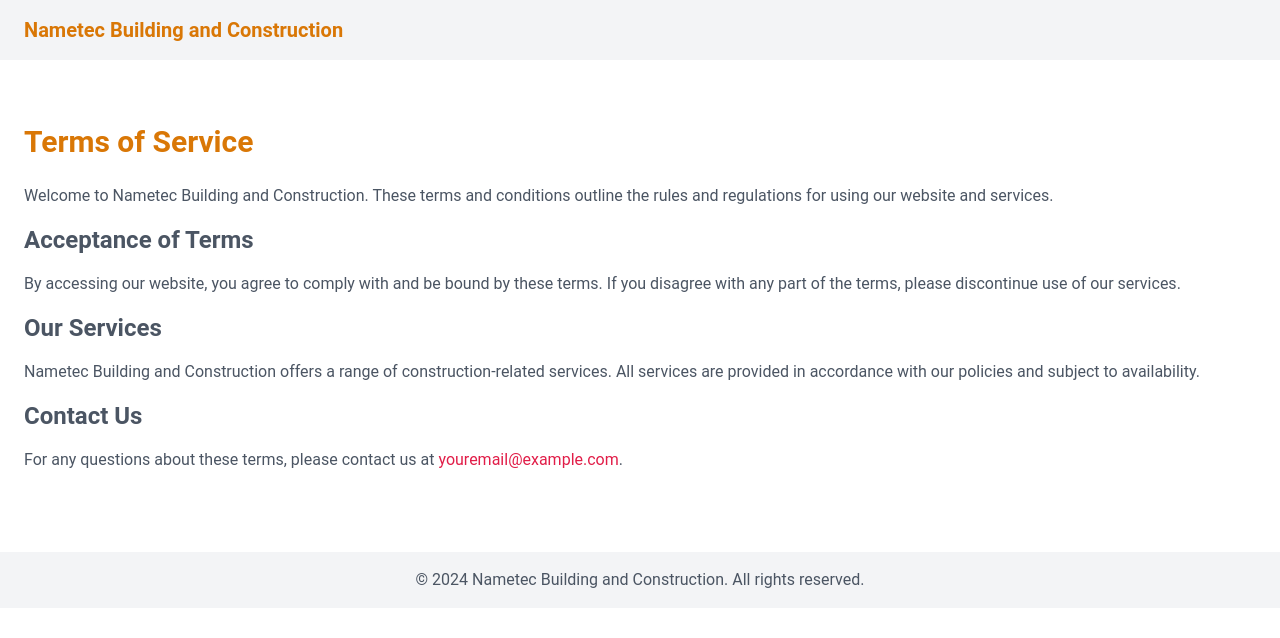
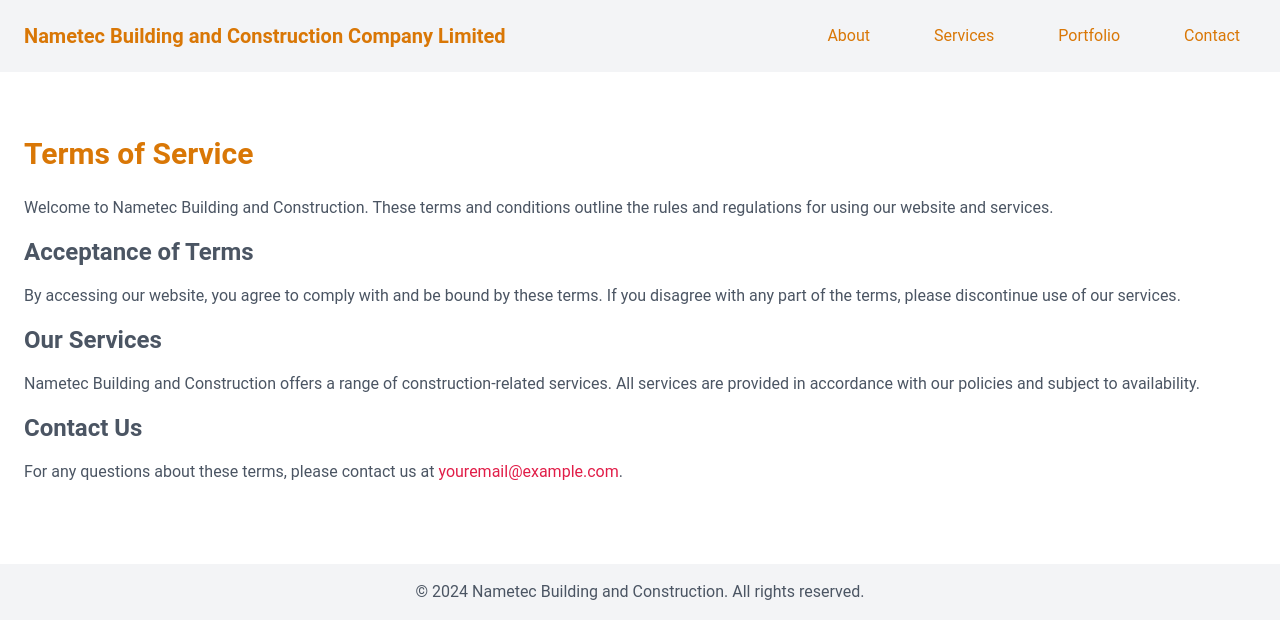
Before and after one commit to coderAndrew37/NameTec, a website: page public/terms-of-service.html in a window 1280 px wide. Drawn offline with Linux system fonts and the light colour scheme.

Commit message:
changing the base url

```diff
--- a/public/scripts/contact.js
+++ b/public/scripts/contact.js
@@ -1,7 +1,7 @@
 const API_BASE_URL =
   window.location.hostname === "localhost"
-    ? "http://localhost:3000/api/contact" // Local environment
-    : "https://name-tec.vercel.app/api/contact"; // Production environment
+    ? "http://localhost:7000/api/contact" // Local environment
+    : "https://nametec.onrender.com/api/contact"; // Production environment
 
 document.addEventListener("DOMContentLoaded", () => {
   const contactForm = document.querySelector(".js-contact-form");
--- a/public/terms-of-service.html
+++ b/public/terms-of-service.html
@@ -8,11 +8,41 @@
     <link rel="stylesheet" href="/styles.css" />
   </head>
   <body class="bg-idcBackground text-idcText font-idcSans">
-    <header class="bg-idcAccent sticky top-0 z-50 py-4 px-6">
-      <div class="container mx-auto flex items-center justify-between">
+    <header class="bg-idcAccent sticky top-0 z-50">
+      <div
+        class="container mx-auto flex items-center justify-between py-4 px-6"
+      >
         <a href="/" class="text-xl font-bold text-idcPrimary">
-          Nametec Building and Construction
+          Nametec Building and Construction Company Limited
         </a>
+        <nav
+          id="mobile-nav"
+          class="hidden absolute md:relative md:flex md:flex-row flex-col md:space-x-8 top-full left-0 w-full md:w-auto bg-idcAccent md:bg-transparent transition-all duration-300 ease-in-out overflow-hidden"
+        >
+          <a
+            href="/about"
+            class="block py-2 px-4 text-idcPrimary no-underline hover:text-idcHighlight hover:scale-105 transition-transform"
+            >About</a
+          >
+          <a
+            href="/#services"
+            class="block py-2 px-4 text-idcPrimary no-underline hover:text-idcHighlight hover:scale-105 transition-transform"
+            >Services</a
+          >
+          <a
+            href="/#projects"
+            class="block py-2 px-4 text-idcPrimary no-underline hover:text-idcHighlight hover:scale-105 transition-transform"
+            >Portfolio</a
+          >
+          <a
+            href="/#contact"
+            class="block py-2 px-4 text-idcPrimary no-underline hover:text-idcHighlight hover:scale-105 transition-transform"
+            >Contact</a
+          >
+        </nav>
+        <button id="mobile-menu" class="md:hidden text-idcPrimary">
+          <i class="fas fa-bars text-xl"></i>
+        </button>
       </div>
     </header>
     <main class="container mx-auto px-6 py-16">
@@ -48,5 +78,6 @@
         &copy; 2024 Nametec Building and Construction. All rights reserved.
       </p>
     </footer>
+    <script src="/scripts/menuToggle.js"></script>
   </body>
 </html>
--- a/routes/contact.js
+++ b/routes/contact.js
@@ -23,7 +23,6 @@ const transporter = nodemailer.createTransport({
 // Contact form route
 router.post("/", dailyLimit, async (req, res) => {
   const { name, email, message } = req.body;
-  console.log("Incoming request:", req.body);
 
   // Validate input data
   if (!name || !email || !message) {
@@ -82,7 +81,7 @@ router.post("/", dailyLimit, async (req, res) => {
 
     // Send acknowledgment email to user
     await transporter.sendMail({
-      from: `"Dev Andrew" <${process.env.EMAIL_USER}>`,
+      from: `"Nametec Building and Construction Company Limited" <${process.env.EMAIL_USER}>`,
       to: email,
       subject: "Thank you for contacting us",
       html: `
@@ -97,7 +96,7 @@ router.post("/", dailyLimit, async (req, res) => {
             <blockquote>${message}</blockquote>
             <footer>
               <p>Best Regards,</p>
-              <p>Dev Andrew</p>
+              <p>Nametec Building and Construction Company Limited</p>
             </footer>
           </body>
         </html>
```
Also changed, not shown: public/about.html (+2 -2 lines), public/blog.html (+2 -2 lines), public/gallery.html (+1 -1 lines), public/index.html (+3 -3 lines), public/privacy-policy.html (+34 -3 lines).
